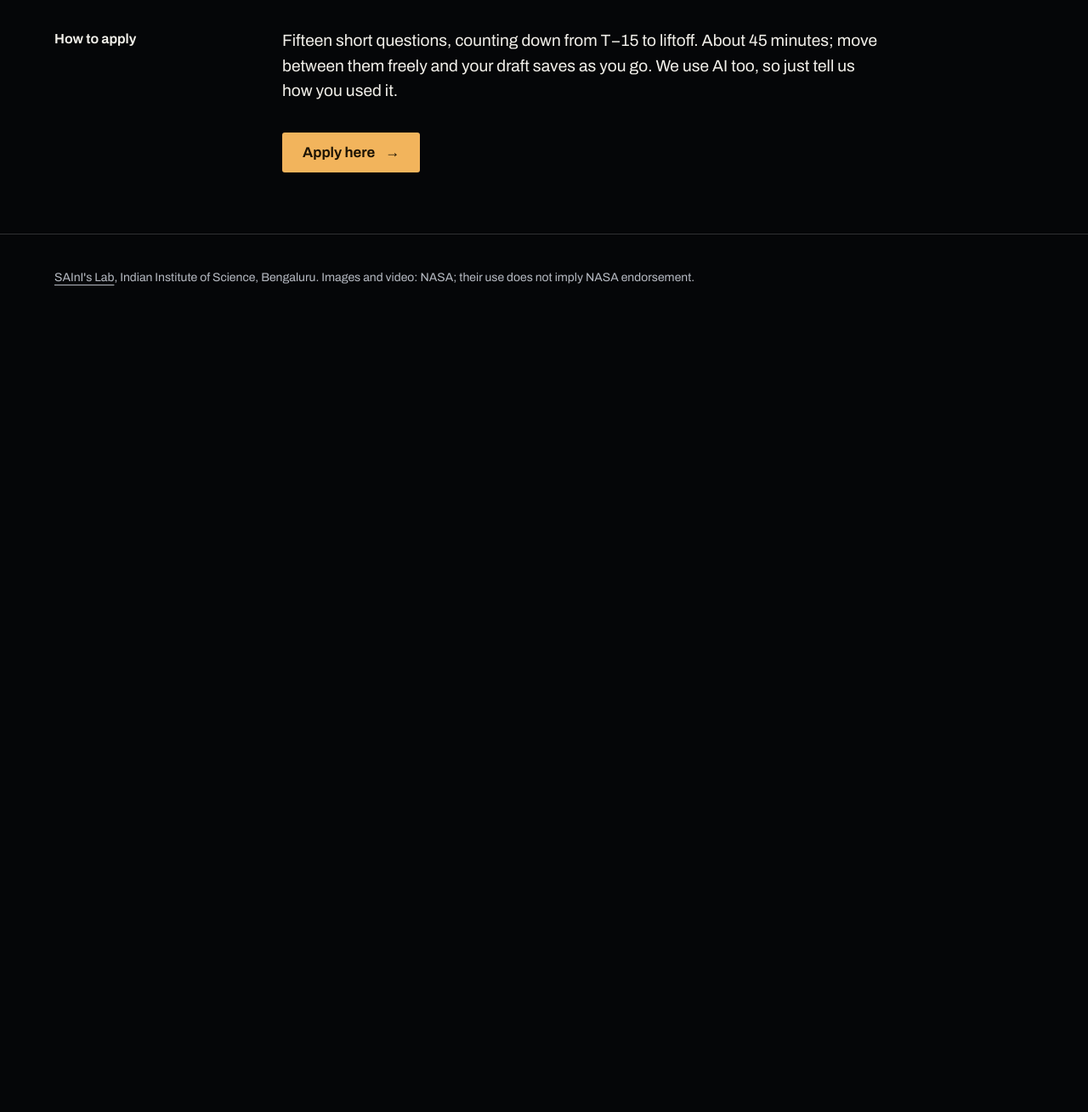
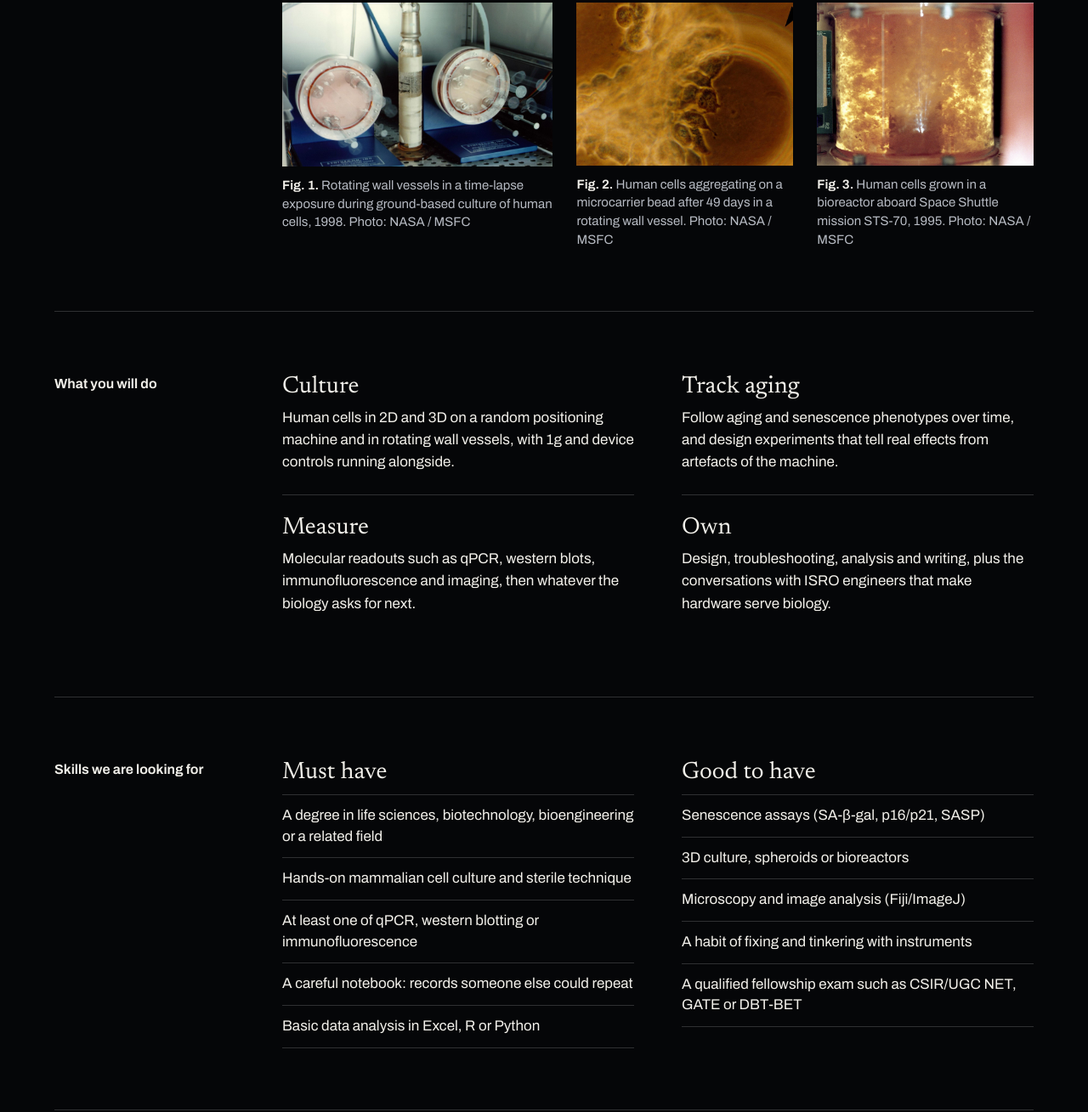
Before and after one commit to SAInI-Lab/microgravity-jrf, a plain HTML site: page index.html in a window 1280 px wide. Shown: the part 1024-2333 px from the top of the page at 85% size. Before the commit the page ends 1418 px from the top, so only its background shows below. Drawn offline with Linux system fonts and the light colour scheme.

Commit message:
Focus on aging in simulated microgravity; add skills
Removes every mention of drugs, restores the figures, a short framing
paragraph and the job breakdown, and adds must-have and good-to-have skills.

Co-Authored-By: Claude Opus 5.5 <noreply@anthropic.com>
Claude-Session: https://claude.ai/code/session_01SPwcTb8VdHeFLcPT553Gxc

```diff
--- a/index.html
+++ b/index.html
@@ -123,6 +123,11 @@ figcaption b{color:var(--text);font-weight:650}
 @keyframes fall{from{transform:translateY(-100%)}to{transform:translateY(250%)}}
 .cue.gone{opacity:0;transform:translateY(12px);pointer-events:none}
 .cue:hover i{background:rgba(255,255,255,.5)}
+.skills{display:grid;grid-template-columns:1fr 1fr;gap:28px 56px}
+.skills h3{font-family:var(--serif);font-weight:400;font-size:28px;line-height:1.15;margin-bottom:10px}
+.skills ul{list-style:none;margin:0;padding:0;border-top:1px solid var(--rule)}
+.skills li{padding:12px 0;border-bottom:1px solid var(--rule);font-size:17px;line-height:1.45;max-width:46ch}
+@media (max-width:860px){.skills{grid-template-columns:1fr}}
 footer{padding:40px clamp(20px,5vw,72px) 56px;border-top:1px solid var(--rule);font-size:14px;line-height:1.55;color:var(--muted)}
 footer p{max-width:110ch}
 footer p+p{margin-top:8px}
@@ -272,7 +277,7 @@ select.t{appearance:auto}
     </div>
     <div class="hero-in" id="heroIn">
       <p class="hiring"><b>We are hiring</b> Junior Research Fellow (JRF)</p>
-      <h1 id="h1">Aging and drug response in human cells under <em>simulated microgravity</em></h1>
+      <h1 id="h1">Aging in human cells under <em>simulated microgravity</em></h1>
       <div class="hero-sub">
         <button class="go" data-begin>Apply here <span class="arr" aria-hidden="true">&rarr;</span></button>
         <span class="note" data-resume>Takes about 45 minutes. Your draft saves as you go.</span>
@@ -286,9 +291,52 @@ select.t{appearance:auto}
   <main>
     <section class="sec">
       <div class="label">The position<small>Junior Research Fellow<br><a href="https://sites.google.com/site/sainislab/home">SAInI's Lab</a>, IISc Bengaluru<br>PI: Deepak Kumar Saini</small></div>
-      <div class="prose">
-        <p class="lead">An ISRO collaboration on aging, microgravity and drug screening.</p>
-        <p>You will grow human cells under simulated microgravity, test drugs on them, and run the molecular assays that show what changed. You will own the project end to end.</p>
+      <div>
+        <div class="prose">
+          <p class="lead">How do human cells age when gravity stops pulling?</p>
+          <p>Every cell on Earth has evolved under a constant 1g mechanical load. Take it away and cells change their shape, their signaling, and how they age. In this ISRO collaboration you will grow human cells under simulated microgravity and find out what that does to aging. You will own the project end to end.</p>
+        </div>
+        <div class="figs">
+          <figure><img src="media/vessels.jpg" alt="Two disc-shaped rotating wall vessels on a perforated incubator shelf, blurred by rotation, with a glass column between them"><figcaption><b>Fig. 1.</b> Rotating wall vessels in a time-lapse exposure during ground-based culture of human cells, 1998. Photo: NASA / MSFC</figcaption></figure>
+          <figure><img src="media/bead.jpg" alt="Micrograph of amber-tinted human cells clustered around a round microcarrier bead" style="object-position:30% 50%"><figcaption><b>Fig. 2.</b> Human cells aggregating on a microcarrier bead after 49 days in a rotating wall vessel. Photo: NASA / MSFC</figcaption></figure>
+          <figure><img src="media/colon.jpg" alt="A clear culture vessel filled with orange, cloud-like masses of cultured cells"><figcaption><b>Fig. 3.</b> Human cells grown in a bioreactor aboard Space Shuttle mission STS-70, 1995. Photo: NASA / MSFC</figcaption></figure>
+        </div>
+      </div>
+    </section>
+
+    <section class="sec">
+      <div class="label">What you will do</div>
+      <ol class="duties">
+        <li><h3>Culture</h3><p>Human cells in 2D and 3D on a random positioning machine and in rotating wall vessels, with 1g and device controls running alongside.</p></li>
+        <li><h3>Track aging</h3><p>Follow aging and senescence phenotypes over time, and design experiments that tell real effects from artefacts of the machine.</p></li>
+        <li><h3>Measure</h3><p>Molecular readouts such as qPCR, western blots, immunofluorescence and imaging, then whatever the biology asks for next.</p></li>
+        <li><h3>Own</h3><p>Design, troubleshooting, analysis and writing, plus the conversations with ISRO engineers that make hardware serve biology.</p></li>
+      </ol>
+    </section>
+
+    <section class="sec">
+      <div class="label">Skills we are looking for</div>
+      <div class="skills">
+        <div>
+          <h3>Must have</h3>
+          <ul>
+            <li>A degree in life sciences, biotechnology, bioengineering or a related field</li>
+            <li>Hands-on mammalian cell culture and sterile technique</li>
+            <li>At least one of qPCR, western blotting or immunofluorescence</li>
+            <li>A careful notebook: records someone else could repeat</li>
+            <li>Basic data analysis in Excel, R or Python</li>
+          </ul>
+        </div>
+        <div>
+          <h3>Good to have</h3>
+          <ul>
+            <li>Senescence assays (SA-&beta;-gal, p16/p21, SASP)</li>
+            <li>3D culture, spheroids or bioreactors</li>
+            <li>Microscopy and image analysis (Fiji/ImageJ)</li>
+            <li>A habit of fixing and tinkering with instruments</li>
+            <li>A qualified fellowship exam such as CSIR/UGC NET, GATE or DBT-BET</li>
+          </ul>
+        </div>
       </div>
     </section>
 
@@ -394,7 +442,7 @@ var Q = [
   {g:"Warm-up", img:"sliver", limit:150, t:"What is something you got unreasonably good at, or unreasonably obsessed with, that nobody asked you to? How did you go about it?"},
   {g:"Warm-up", img:"sliver", limit:100, t:"What is the last thing you fixed, built or took apart that was not technically yours to touch?"},
   {g:"At the bench", img:"vessels", limit:150, t:"A random positioning machine reorients cells continuously so that the time-averaged gravity vector approaches zero. Name one way the machine itself, not the unloading, could change what the cells do. How would you tell the two apart?"},
-  {g:"At the bench", img:"colon", limit:150, t:"A drug rescues an aging phenotype in simulated microgravity and does nothing at 1g. Your PI is thrilled. What are the first three things you check before you let yourself be thrilled too?"},
+  {g:"At the bench", img:"colon", limit:150, t:"A striking aging phenotype shows up in simulated microgravity and vanishes at 1g. Your PI is thrilled. What are the first three things you check before you let yourself be thrilled too?"},
   {g:"At the bench", img:"bead", limit:150, t:"Your cells have looked “a bit off” for a week. Nothing is obviously wrong. Walk us through what you do, in order."},
   {g:"At the bench", img:"rwv", limit:200, t:"Describe an experiment of yours that failed. Skip the lesson you learned; tell us what you actually did in the 48 hours after you realised."},
   {g:"Owning it", img:"sunrise", limit:100, t:"On day 6 of a 7-day run you discover a reagent from day 1 was the wrong lot. Nobody else knows. What do you do, who do you tell, and when?"},
@@ -864,7 +912,7 @@ $("editBtn").addEventListener("click", function(){
 });
 
 function assemble(){
-  var L = ["# JRF Application: Aging, Microgravity and Drug Screening (SAInI's Lab, IISc)", ""];
+  var L = ["# JRF Application: Aging in Simulated Microgravity (SAInI's Lab, IISc)", ""];
   MF.forEach(function(f){ L.push("**" + f.label + ":** " + ((data.m[f.id]||"").trim() || "n/a"), ""); });
   L.push("**CV:** " + (data.p.cv||"").trim(), "");
   Q.forEach(function(q, i){
```
Also changed, not shown: 2 other files.
